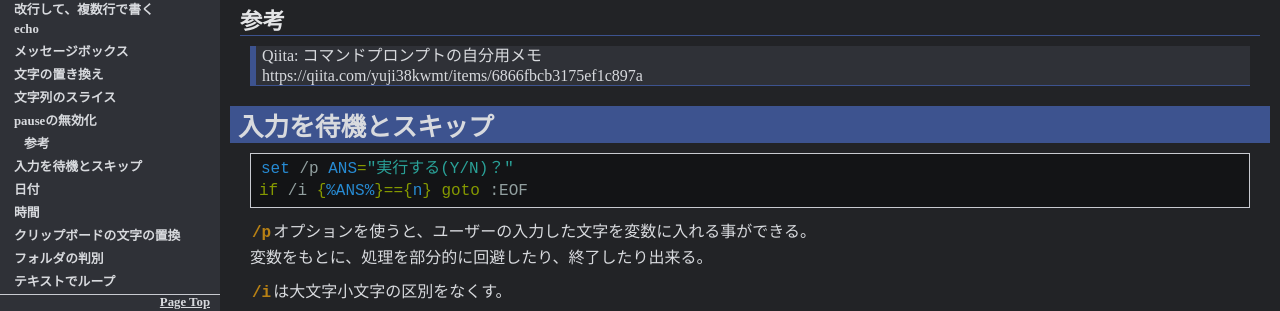
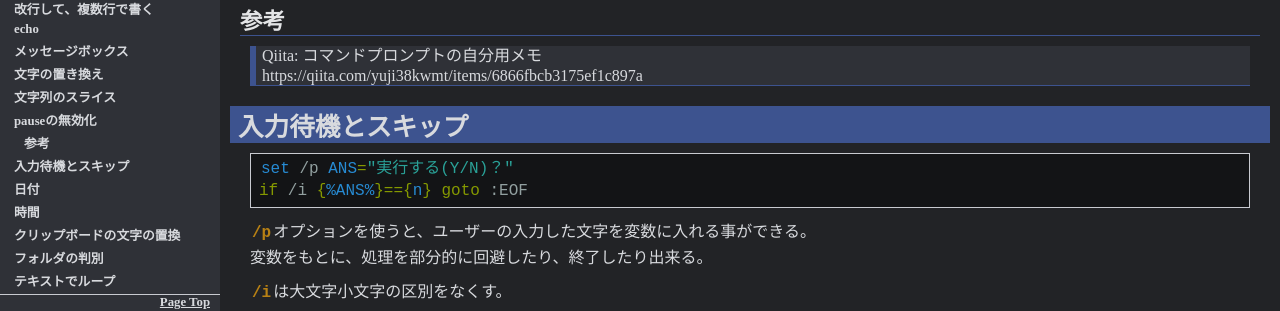
Before and after one commit to unitbus/unitbus.github.io, a Jekyll site: the page built from pages/notes/windows/batch.md, in a window 1280 px wide and 900 px high, scrolled down 1992 px. Shown: the part 147-458 px from the top of the window. Built offline with Jekyll 4.4.1, drawn with Linux system fonts in a browser that asks for light colours.

Commit message:
Update batch.md

````diff
--- a/pages/notes/windows/batch.md
+++ b/pages/notes/windows/batch.md
@@ -127,7 +127,7 @@ echo | "F:\tmp\convertB.bat"
 > Qiita: コマンドプロンプトの自分用メモ
 https://qiita.com/yuji38kwmt/items/6866fbcb3175ef1c897a
 
-# 入力を待機とスキップ
+# 入力待機とスキップ
 
 <!-- {% raw %} -->
 ```bat
````
